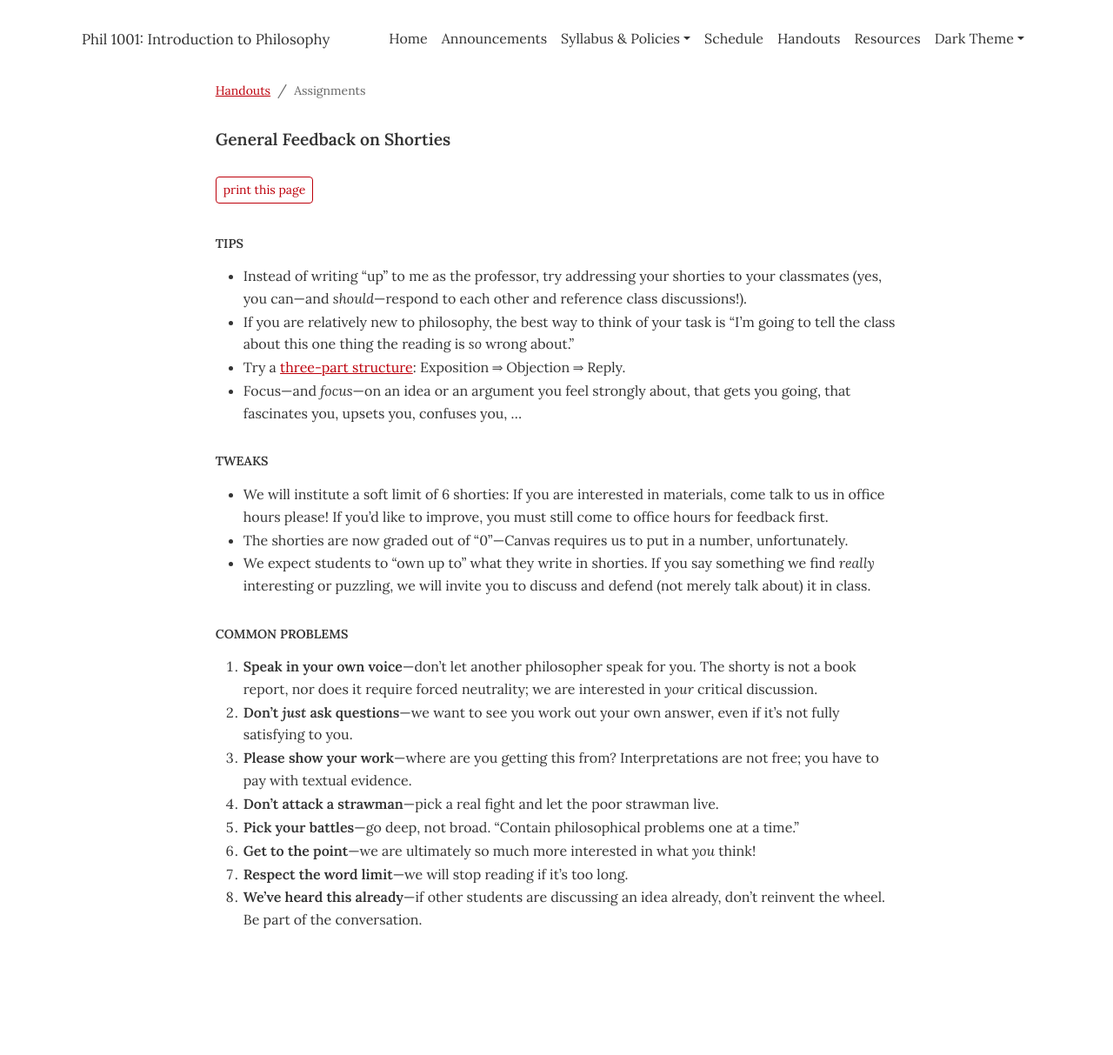
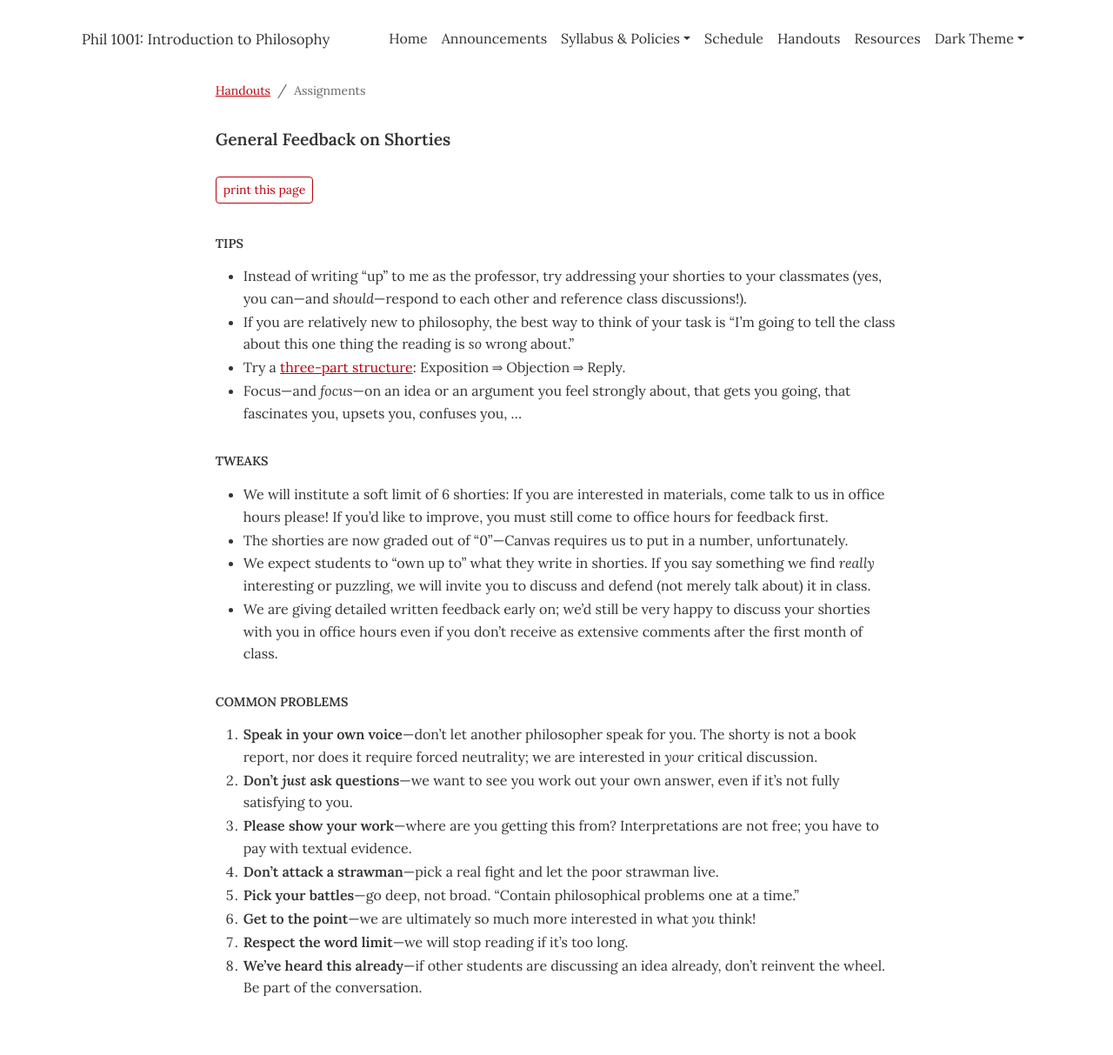
Before and after one commit to dingherself/intro, a Jekyll site: the page built from handouts/_posts/2026-02-18-general-feedback-shorties.md, in a window 1280 px wide. Shown: the whole page at 87% size. Built offline with Jekyll 4.4.1, drawn with Linux system fonts in a browser that asks for light colours; before the commit the page ends 1135 px from its top, so only the background shows below that.

Commit message:
add language

```diff
--- a/handouts/_posts/2026-02-18-general-feedback-shorties.md
+++ b/handouts/_posts/2026-02-18-general-feedback-shorties.md
@@ -17,6 +17,7 @@
 - We will institute a soft limit of 6 shorties: If you are interested in materials, come talk to us in office hours please! If you’d like to improve, you must still come to office hours for feedback first.
 - The shorties are now graded out of “0”—Canvas requires us to put in a number, unfortunately.
 - We expect students to “own up to” what they write in shorties. If you say something we find *really* interesting or puzzling, we will invite you to discuss and defend (not merely talk about) it in class.
+- We are giving detailed written feedback early on; we’d still be very happy to discuss your shorties with you in office hours even if you don’t receive as extensive comments after the first month of class.
 
 ## Common problems
 
```
